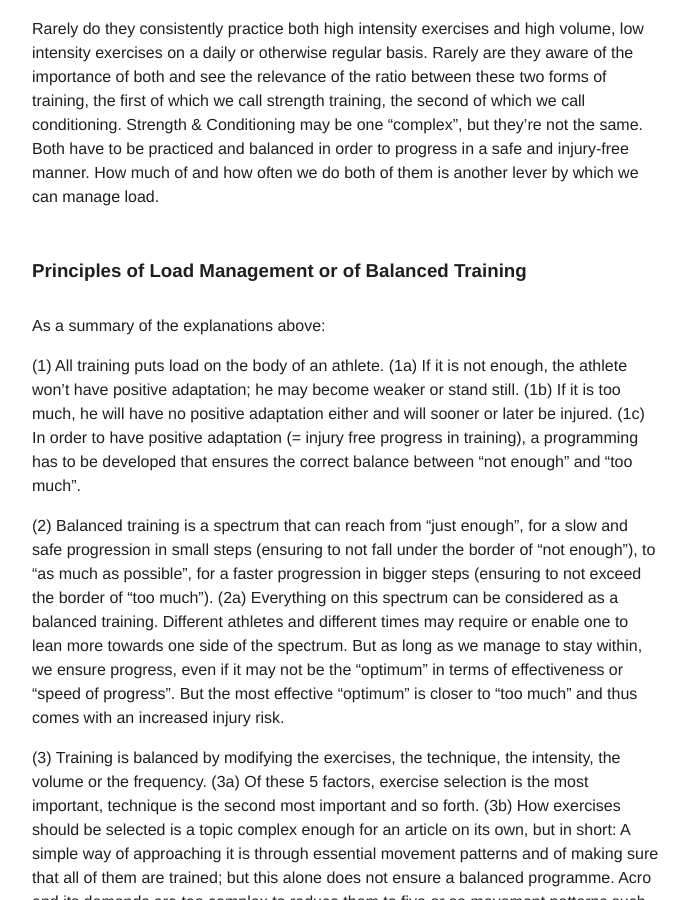
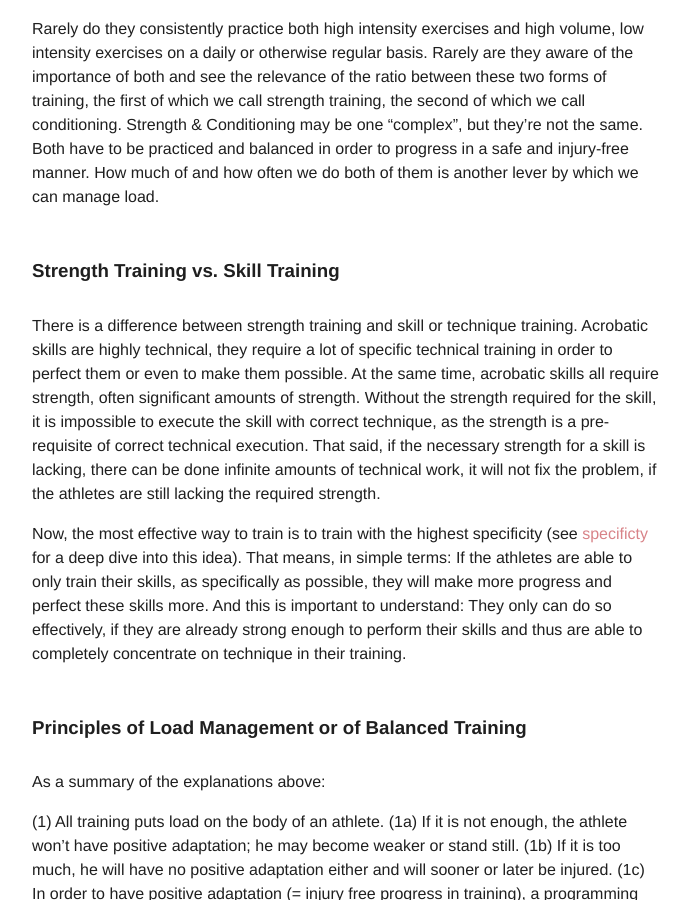
Before and after one commit to floshin/acrolib, a Jekyll site: the page built from training/load-management.md, in a window 1280 px wide and 900 px high, scrolled down 3299 px. Shown: the whole window, without its empty margins (293-982 px from the left). Built offline with Jekyll 4.4.1, drawn with Linux system fonts in a browser that asks for light colours; our own code applies the rules of GitHub Pages for plain Markdown files.

Commit message:
Update load-management.md

```diff
--- a/training/load-management.md
+++ b/training/load-management.md
@@ -71,6 +71,14 @@ Other people sometimes are working always with low intensity, and just adjust th
 Rarely do they consistently practice both high intensity exercises and high volume, low intensity exercises on a daily or otherwise regular basis. Rarely are they aware of the importance of both and see the relevance of the ratio between these two forms of training, the first of which we call strength training, the second of which we call conditioning. Strength & Conditioning may be one "complex", but they're not the same. Both have to be practiced and balanced in order to progress in a safe and injury-free manner. How much of and how often we do both of them is another lever by which we can manage load.
 
 
+### Strength Training vs. Skill Training
+
+There is a difference between strength training and skill or technique training. Acrobatic skills are highly technical, they require a lot of specific technical training in order to perfect them or even to make them possible. At the same time, acrobatic skills all require strength, often significant amounts of strength. Without the strength required for the skill, it is impossible to execute the skill with correct technique, as the strength is a pre-requisite of correct technical execution. That said, if the necessary strength for a skill is lacking, there can be done infinite amounts of technical work, it will not fix the problem, if the athletes are still lacking the required strength.
+
+Now, the most effective way to train is to train with the highest specificity (see [specificty](/articles/specificity) for a deep dive into this idea). That means, in simple terms: If the athletes are able to only train their skills, as specifically as possible, they will make more progress and perfect these skills more. And this is important to understand: They only can do so effectively, if they are already strong enough to perform their skills and thus are able to completely concentrate on technique in their training.
+
+
+
 ### Principles of Load Management or of Balanced Training
 
 As a summary of the explanations above:
```
